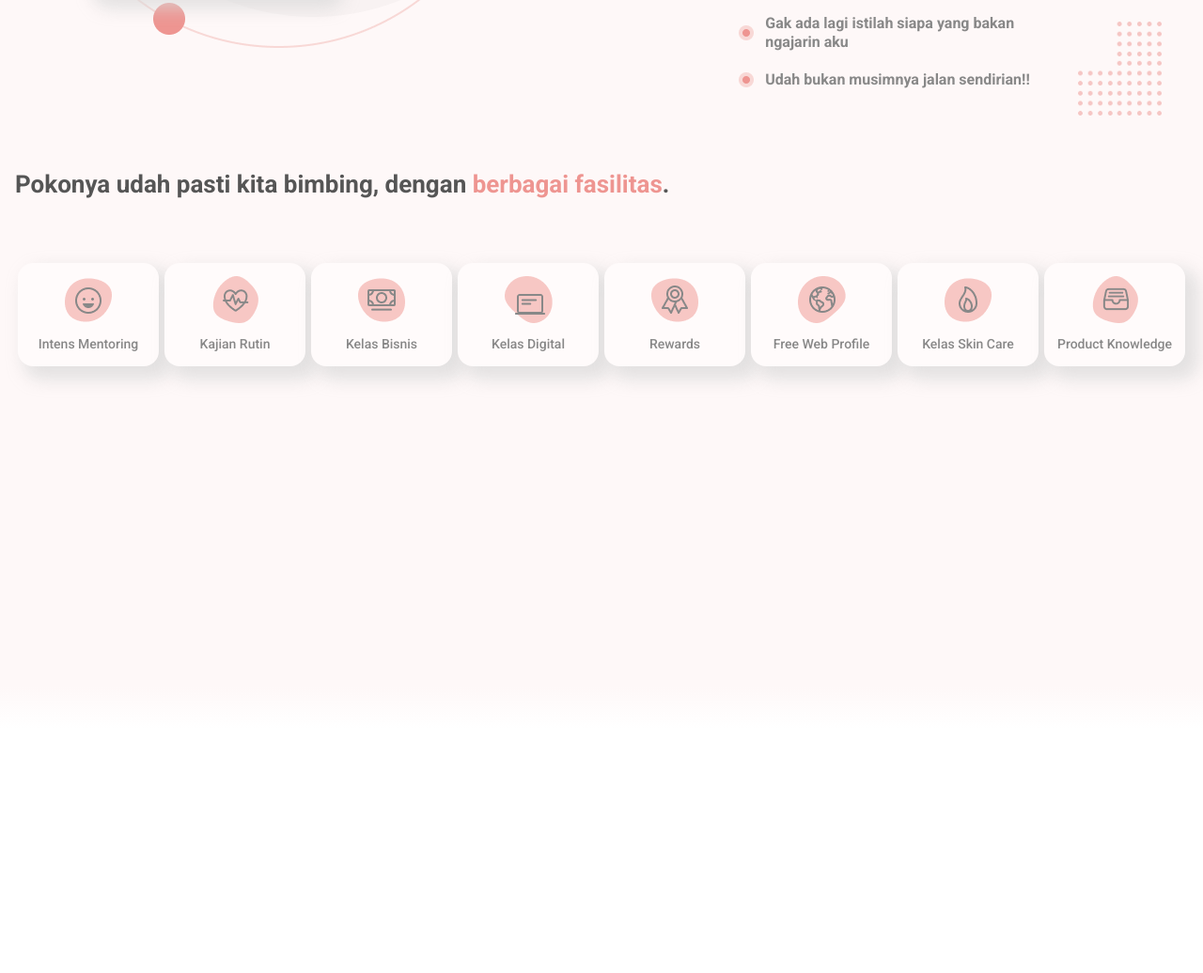
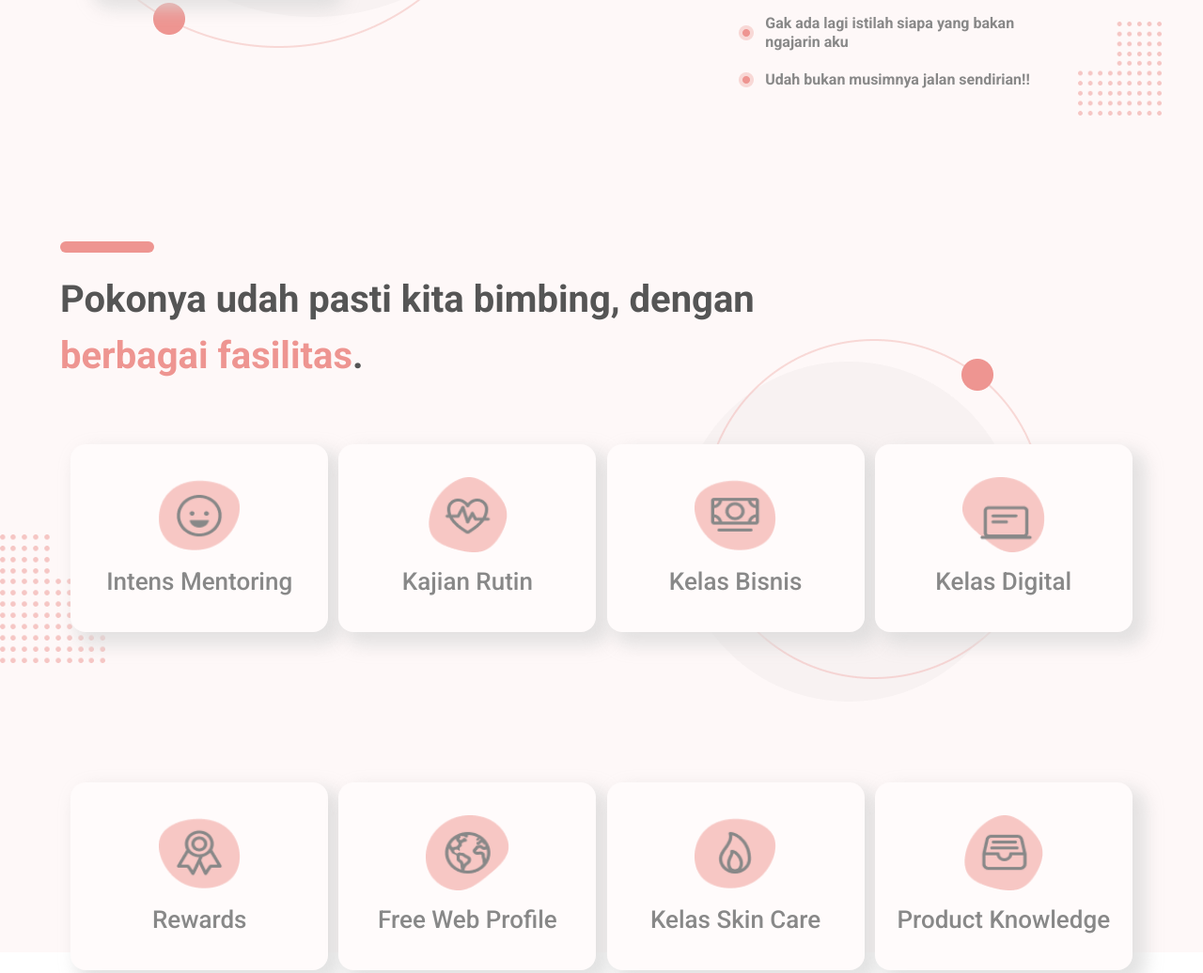
Before and after one commit to Azizsige/tw-beautiesid-clone, a website: page index.html in a window 1280 px wide. Shown: the part 2220-3256 px from the top of the page at 94% size. Before the commit the page ends 3100 px from the top, so only its background shows below. Drawn offline with Linux system fonts and the light colour scheme.

Commit message:
update: finish and test responsive on sectioin 4

```diff
--- a/index.html
+++ b/index.html
@@ -244,51 +244,54 @@
       </div>
     </div>
     <div class="wrapper-section4 px-4 py-10">
-      <div class="section4-parent">
-        <div class="parent__heading">
-          <h3 class="font-primary font-bold text-heading text-[26px]">Pokonya udah pasti kita bimbing, dengan <span
-              class="text-brand">berbagai fasilitas</span>.</h3>
+      <div class="section4-parent md:px-12">
+        <div class="parent__heading xl:mt-20">
+          <div class="none md:block md:h-[12px] md:w-[100px] md:rounded-full md:bg-[#EE9591] md:mb-5 lg:w-[100px]">
+          </div>
+          <h3 class="font-primary font-bold text-heading text-[26px] md:text-[40px] xl:mr-[25rem]">Pokonya udah pasti
+            kita bimbing,
+            dengan <span class="text-brand">berbagai fasilitas</span>.</h3>
         </div>
-        <div class="parent__content mt-16 flex flex-wrap justify-around h-[35rem]">
+        <div class="parent__content mt-16 flex flex-wrap justify-evenly h-screen md:h-[180vh] lg:h-[128vh] xl:h-[90vh]">
           <div
-            class="content--mentoring w-[150px] h-[110px] bg-[#FFFBFB] rounded-[16px] shadow-section2 flex justify-center items-center flex-col">
-            <img src="./assets/icon-mentoring.png" alt="" srcset="">
-            <h6 class="font-primary text-[14px] font-medium text-paragraph mt-3">Intens Mentoring</h6>
+            class="content--mentoring w-[150px] h-[110px] md:w-[296px] lg:w-[274px] md:h-[200px] bg-[#FFFBFB] rounded-[16px] shadow-section2 flex justify-center items-center flex-col">
+            <img class="md:h-28 lg:h-[5rem]" src="./assets/icon-mentoring.png" alt="" srcset="">
+            <h6 class="font-primary text-[14px] md:text-[26px] font-medium text-paragraph mt-3">Intens Mentoring</h6>
           </div>
           <div
-            class="content--rutin w-[150px] h-[110px] bg-[#FFFBFB] rounded-[16px] shadow-section2 flex justify-center items-center flex-col">
-            <img src="./assets/icon-kajian.png" alt="" srcset="">
-            <h6 class="font-primary text-[14px] font-medium text-paragraph mt-3">Kajian Rutin</h6>
+            class="content--rutin w-[150px] h-[110px] md:w-[296px] lg:w-[274px] md:h-[200px] bg-[#FFFBFB] rounded-[16px] shadow-section2 flex justify-center items-center flex-col">
+            <img class="md:h-28 lg:h-[5rem]" src="./assets/icon-kajian.png" alt="" srcset="">
+            <h6 class="font-primary text-[14px] md:text-[26px] font-medium text-paragraph mt-3">Kajian Rutin</h6>
           </div>
           <div
-            class="content--bisnis w-[150px] h-[110px] bg-[#FFFBFB] rounded-[16px] shadow-section2 flex justify-center items-center flex-col">
-            <img src="./assets/icon-bisnis.png" alt="" srcset="">
-            <h6 class="font-primary text-[14px] font-medium text-paragraph mt-3">Kelas Bisnis</h6>
+            class="content--bisnis w-[150px] h-[110px] md:w-[296px] lg:w-[274px] md:h-[200px] bg-[#FFFBFB] rounded-[16px] shadow-section2 flex justify-center items-center flex-col">
+            <img class="md:h-28 lg:h-[5rem]" src="./assets/icon-bisnis.png" alt="" srcset="">
+            <h6 class="font-primary text-[14px] md:text-[26px] font-medium text-paragraph mt-3">Kelas Bisnis</h6>
           </div>
           <div
-            class="content--digital w-[150px] h-[110px] bg-[#FFFBFB] rounded-[16px] shadow-section2 flex justify-center items-center flex-col">
-            <img src="./assets/icon-digital-class.png" alt="" srcset="">
-            <h6 class="font-primary text-[14px] font-medium text-paragraph mt-3">Kelas Digital</h6>
+            class="content--digital w-[150px] h-[110px] md:w-[296px] lg:w-[274px] md:h-[200px] bg-[#FFFBFB] rounded-[16px] shadow-section2 flex justify-center items-center flex-col">
+            <img class="md:h-28 lg:h-[5rem]" src="./assets/icon-digital-class.png" alt="" srcset="">
+            <h6 class="font-primary text-[14px] md:text-[26px] font-medium text-paragraph mt-3">Kelas Digital</h6>
           </div>
           <div
-            class="content--rewards w-[150px] h-[110px] bg-[#FFFBFB] rounded-[16px] shadow-section2 flex justify-center items-center flex-col">
-            <img src="./assets/icon-rewards.png" alt="" srcset="">
-            <h6 class="font-primary text-[14px] font-medium text-paragraph mt-3">Rewards</h6>
+            class="content--rewards w-[150px] h-[110px] md:w-[296px] lg:w-[274px] md:h-[200px] bg-[#FFFBFB] rounded-[16px] shadow-section2 flex justify-center items-center flex-col">
+            <img class="md:h-28 lg:h-[5rem]" src="./assets/icon-rewards.png" alt="" srcset="">
+            <h6 class="font-primary text-[14px] md:text-[26px] font-medium text-paragraph mt-3">Rewards</h6>
           </div>
           <div
-            class="content--profile w-[150px] h-[110px] bg-[#FFFBFB] rounded-[16px] shadow-section2 flex justify-center items-center flex-col">
-            <img src="./assets/icon-free-web.png" alt="" srcset="">
-            <h6 class="font-primary text-[14px] font-medium text-paragraph mt-3">Free Web Profile</h6>
+            class="content--profile w-[150px] h-[110px] md:w-[296px] lg:w-[274px] md:h-[200px] bg-[#FFFBFB] rounded-[16px] shadow-section2 flex justify-center items-center flex-col">
+            <img class="md:h-28 lg:h-[5rem]" src="./assets/icon-free-web.png" alt="" srcset="">
+            <h6 class="font-primary text-[14px] md:text-[26px] font-medium text-paragraph mt-3">Free Web Profile</h6>
           </div>
           <div
-            class="content--skincare w-[150px] h-[110px] bg-[#FFFBFB] rounded-[16px] shadow-section2 flex justify-center items-center flex-col">
-            <img src="./assets/icon-ckincare-class.png" alt="" srcset="">
-            <h6 class="font-primary text-[14px] font-medium text-paragraph mt-3">Kelas Skin Care</h6>
+            class="content--skincare w-[150px] h-[110px] md:w-[296px] lg:w-[274px] md:h-[200px] bg-[#FFFBFB] rounded-[16px] shadow-section2 flex justify-center items-center flex-col">
+            <img class="md:h-28 lg:h-[5rem]" src="./assets/icon-ckincare-class.png" alt="" srcset="">
+            <h6 class="font-primary text-[14px] md:text-[26px] font-medium text-paragraph mt-3">Kelas Skin Care</h6>
           </div>
           <div
-            class="content--knowledge w-[150px] h-[110px] bg-[#FFFBFB] rounded-[16px] shadow-section2 flex justify-center items-center flex-col">
-            <img src="./assets/icon-product-knowledge.png" alt="" srcset="">
-            <h6 class="font-primary text-[14px] font-medium text-paragraph mt-3">Product Knowledge</h6>
+            class="content--knowledge w-[150px] h-[110px] md:w-[296px] lg:w-[274px] md:h-[200px] bg-[#FFFBFB] rounded-[16px] shadow-section2 flex justify-center items-center flex-col">
+            <img class="md:h-28 lg:h-[5rem]" src="./assets/icon-product-knowledge.png" alt="" srcset="">
+            <h6 class="font-primary text-[14px] md:text-[26px] font-medium text-paragraph mt-3">Product Knowledge</h6>
           </div>
         </div>
       </div>
--- a/input.css
+++ b/input.css
@@ -8,7 +8,8 @@
   }
 
   .wrapper-section4 {
-    background: linear-gradient(to bottom, #FEF8F8 80%, #FFFFFF 86%);
+    object-position: center;
+    background: url('./../../assets/section4-bg--mobile.png') no-repeat 46% 40rem / 7rem, linear-gradient(to bottom, #FEF8F8 80%, #FFFFFF 86%);
   }
 
   .left {
@@ -71,6 +72,10 @@
       background-position: 11rem 1rem;
       background-image: url("./../../assets/section3-bg.png");
     }
+
+    .wrapper-section4 {
+      background: url('./../../assets/section4-bg--md.png') no-repeat 0% 27rem / 7rem, linear-gradient(to bottom, #FEF8F8 80%, #FFFFFF 86%);
+    }
   }
 
   @media (min-width: 1024px) {
@@ -82,5 +87,15 @@
       background-position: 0rem 1rem;
       background-image: url("./../../assets/section3-bg.png");
     }
+
+    .wrapper-section4 {
+      background: url('./../../assets/section4-bg--md.png') no-repeat 0% 27rem / 7rem, linear-gradient(to bottom, #FEF8F8 80%, #FFFFFF 79%);
+    }
+  }
+
+  @media (min-width: 1280px) {
+    .wrapper-section4 {
+      background: url('./../../assets/section4-bg--md.png') no-repeat 0% 27rem / 7rem, url('./../../assets/section4-bg1.png') no-repeat 81% 14rem, linear-gradient(to bottom, #FEF8F8 80%, #FFFFFF 79%);
+    }
   }
 }
```
Also changed, not shown: assets/icon-bisnis-md.png (added), assets/icon-ckincare-class-md.png (added), assets/icon-digital-class-md.png (added), assets/icon-free-web-md.png (added), assets/icon-kajian-md.png (added), assets/icon-mentoring-md.png (added), assets/icon-product-knowledge-md.png (added), assets/icon-rewards-md.png (added), assets/section4-bg--md.png (added), assets/section4-bg--mobile.png (added), dist/css/output.css, dist/js/app.js.
